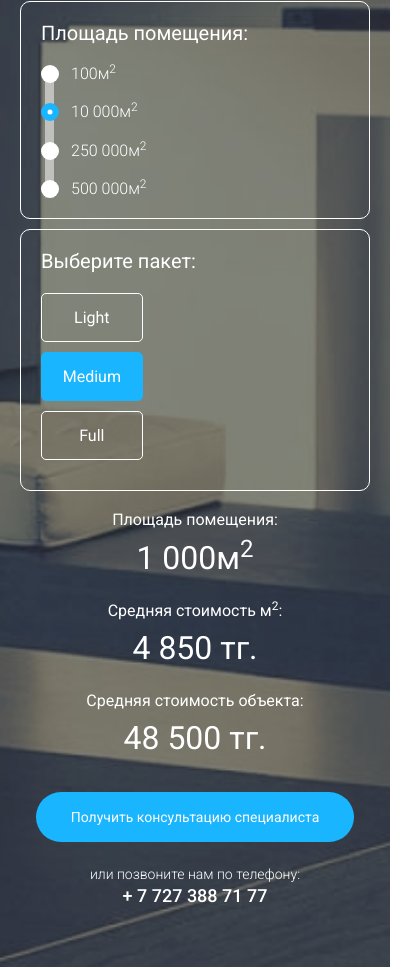
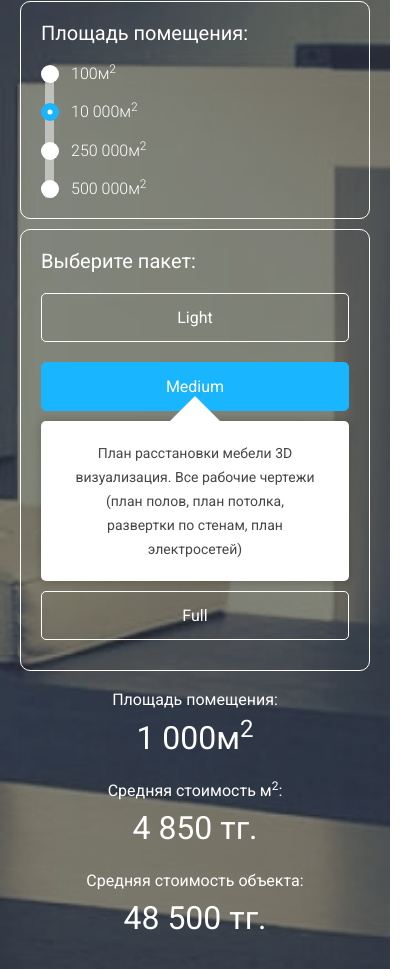
Before and after one commit to EEEeelijaHhHHh/23-degree, a plain HTML site: page index.html in a window 390 px wide. Shown: the part 2488-3457 px from the top of the page, 420 px wide, since content can reach past the window. Drawn offline with nearby package versions, Linux system fonts and the light colour scheme; files whose address does not match are found by name.

Commit message:
Updated Price Section

```diff
--- a/scss/_media.scss
+++ b/scss/_media.scss
@@ -53,6 +53,14 @@
     &-choose {
       width: 100%;
       margin-bottom: 20px;
+    }
+
+    &-package {
+      &__btn {
+        &-description {
+          width: 400px;
+        }
+      }
     }
   }
 
@@ -151,6 +159,20 @@
     &__img {
       width: 100%;
       margin-bottom: 20px;
+    }
+  }
+
+  .price {
+    &-package {
+      &__btn {
+        &-description {
+          width: 300px;
+
+          &::after {
+            left: 70%;
+          }
+        }
+      }
     }
   }
 
@@ -279,6 +301,7 @@
     &-form {
       &__list {
         flex-direction: column;
+
         &::after {
           top: 50%;
           left: 4px;
@@ -287,14 +310,21 @@
           transform: translate(0, -50%);
         }
       }
+
       &__item {
         margin-bottom: 20px;
-        &:last-child {margin-bottom: 0;}
+
+        &:last-child {
+          margin-bottom: 0;
+        }
       }
+
       &__label {
         padding-left: 30px;
       }
-      &__checkbox, &__checkmark {
+
+      &__checkbox,
+      &__checkmark {
         left: 0;
         top: 0;
         transform: translate(0, 0);
@@ -310,12 +340,33 @@
     &-package {
       &__buttons {
         flex-direction: column;
+
+        &-wrapper {
+          width: 100%;
+          margin: 0 0 10px 0;
+
+          &:last-child {
+            margin: 0;
+          }
+        }
       }
-
       &__btn {
-        width: 100%;
         margin-bottom: 10px;
-        &:last-child {margin-bottom: 0;}
+        &_active ~ .price-package__btn-description {
+          display: block;
+        }
+        &-description {
+          display: none;
+          position: relative;
+          visibility: visible;
+          opacity: 1;
+          width: 100%;
+          top: 0;
+          left: 0;
+          &::after {
+            left: 50%;
+          }
+        }
       }
     }
   }
--- a/scss/main.scss
+++ b/scss/main.scss
@@ -530,7 +530,7 @@ body {
         position: absolute;
         width: 440px;
         top: 65px;
-        left: -60%;
+        left: -140px;
         transition: opacity .2s ease-in;
         text-align: center;
         color: #464646;
```
Also changed, not shown: css/main.min.css, 1 other file.
